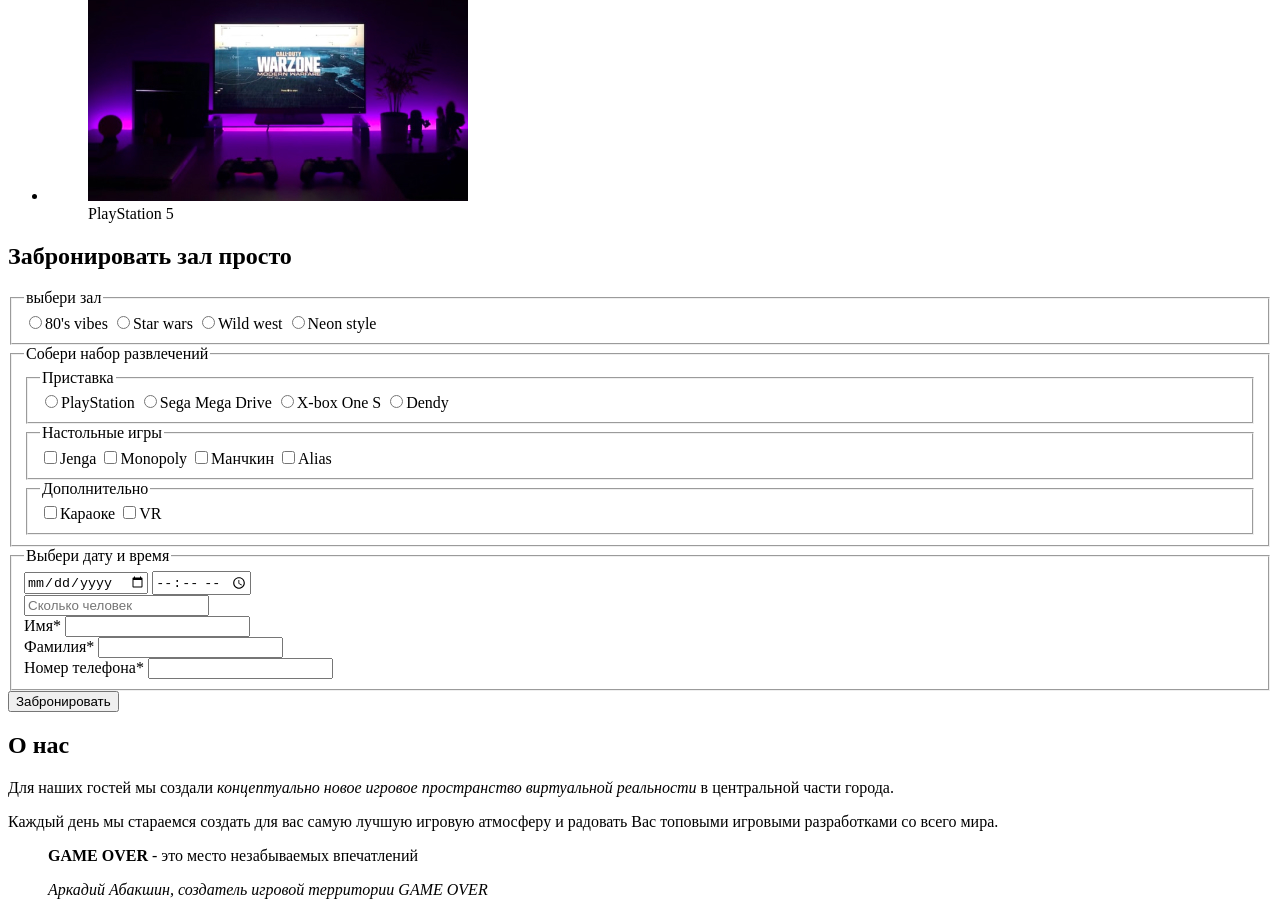
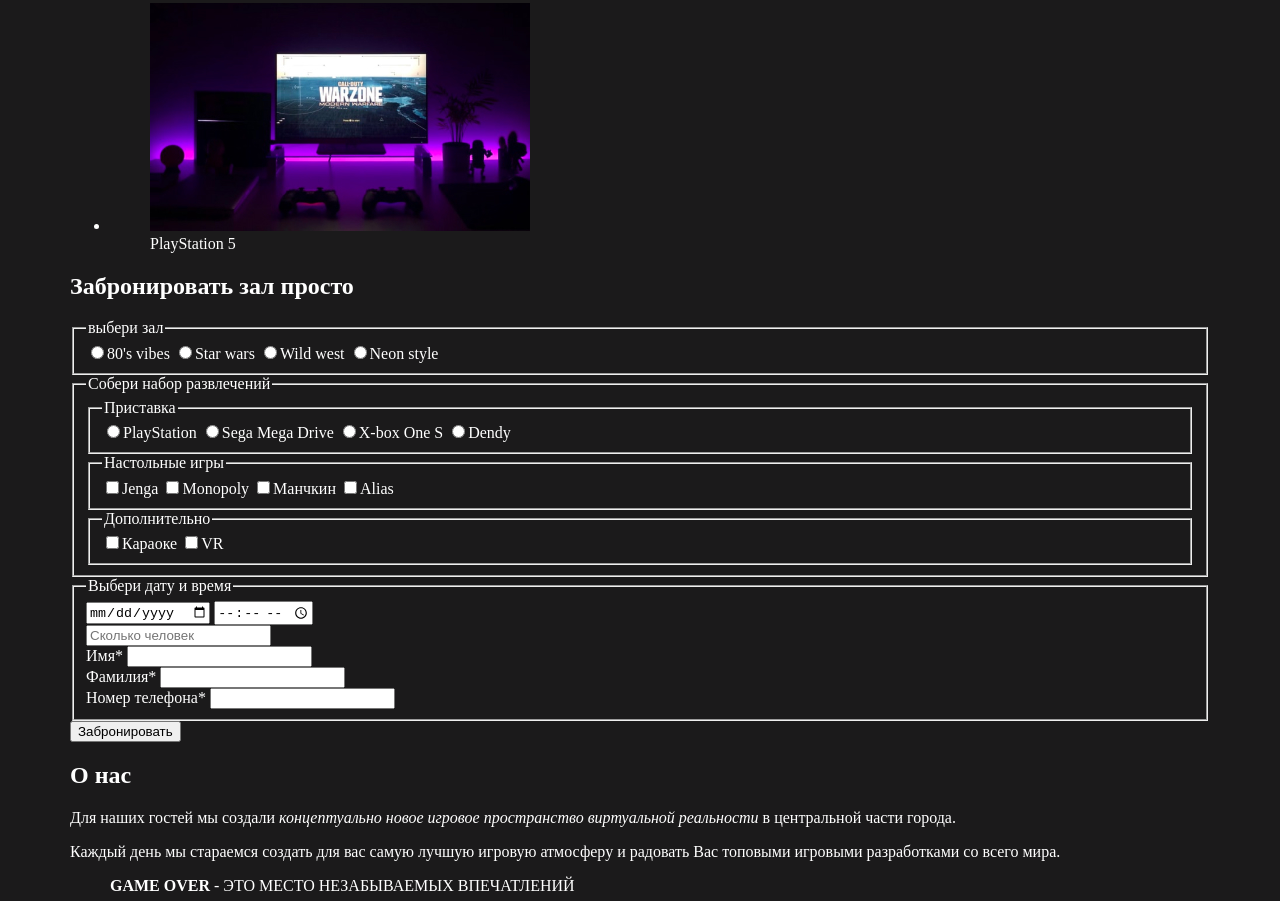
Before and after one commit to sxeiter/Go, a plain HTML site: page index.html in a window 1280 px wide. Shown: the part 1659-2560 px from the top of the page. Drawn offline with Linux system fonts and the light colour scheme.

Commit message:
added css

```diff
--- a/index.html
+++ b/index.html
@@ -2,6 +2,7 @@
 <html lang="ru">
   <head>
     <meta charset="UTF-8" />
+    <link rel="stylesheet" href="style.css" />
     <link rel="icon" type="image/svg+xml" href="img/icon.svg" />
     <meta http-equiv="X-UA-Compatible" content="IE=edge" />
     <meta name="viewport" content="width=device-width, initial-scale=1.0" />
@@ -9,6 +10,7 @@
   </head>
 
   <body>
+    <div class="wrapper">
       <header>
         <img src="img/icon.svg" alt="логотип" />
         <h2>Меню</h2>
@@ -238,16 +240,22 @@
 
           <p>
             Для наших гостей мы создали
-          <i>концептуально новое игровое пространство виртуальной реальности</i>
+            <i
+              >концептуально новое игровое пространство виртуальной
+              реальности</i
+            >
             в центральной части города.
           </p>
 
           <p>
             Каждый день мы стараемся создать для вас самую лучшую игровую
-          атмосферу и радовать Вас топовыми игровыми разработками со всего мира.
+            атмосферу и радовать Вас топовыми игровыми разработками со всего
+            мира.
           </p>
           <blockquote>
-          <p><b>GAME OVER</b> - это место незабываемых впечатлений</p>
+            <p class="quote">
+              <b>GAME OVER</b> - это место незабываемых впечатлений
+            </p>
             <p>
               <i
                 ><cite
@@ -268,8 +276,8 @@
                 <figcaption>Макс самойлов</figcaption>
               </figure>
               Отмечали здесь день рождения с компанией друзей, все было очень
-            круто! VR очки это просто бомба, никогда еще я не был в таком полном
-            игровом погружении. Сервис на высоте!
+              круто! VR очки это просто бомба, никогда еще я не был в таком
+              полном игровом погружении. Сервис на высоте!
             </li>
             <li>
               <figure>
@@ -284,8 +292,9 @@
                 <img src="" alt="Никита Ященко" />
                 <figcaption>Никита Ященко</figcaption>
               </figure>
-            Немного подвисала игра в VR очках, а так все норм. Крутое оформление
-            комнаты в стиле звездных войн, попал в атмосферу космоса
+              Немного подвисала игра в VR очках, а так все норм. Крутое
+              оформление комнаты в стиле звездных войн, попал в атмосферу
+              космоса
             </li>
           </ul>
         </section>
@@ -306,5 +315,6 @@
           </ul>
         </address>
       </footer>
+    </div>
   </body>
 </html>
--- /dev/null
+++ b/style.css
@@ -0,0 +1,18 @@
+* {
+    box-sizing: border-box;
+  }
+
+  body {
+    background-color: #1B1A1B;
+    color: #FFFFFF;
+  }
+
+  .quote {
+    text-transform: uppercase;
+  }
+
+  .wrapper {
+    width: 1200px;
+    padding: 30px;
+    margin: 0 auto;
+  }
```
Lines whose indentation alone changed are shown as unchanged.
